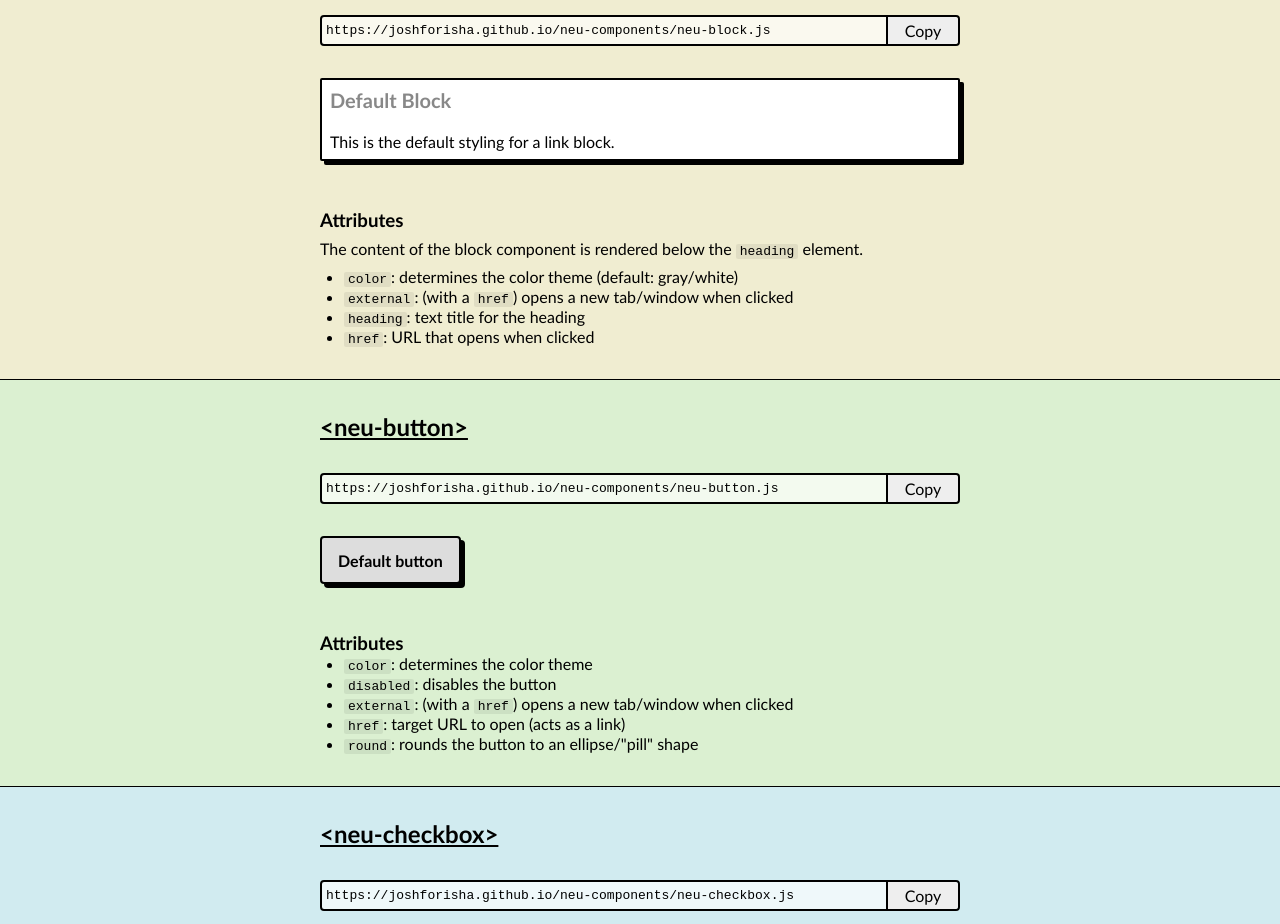
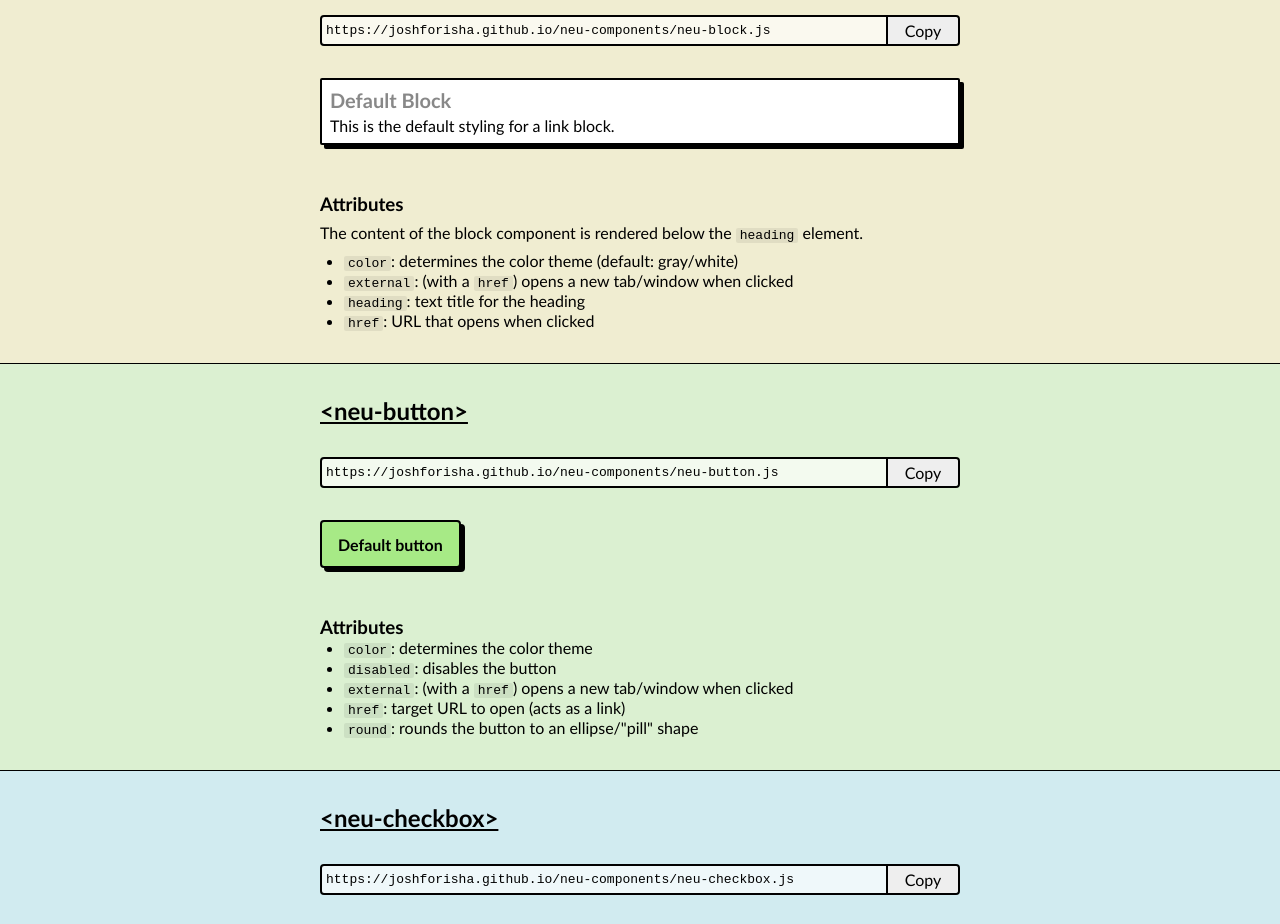
Before and after one commit to joshforisha/neu-components, a plain HTML site: page index.html in a window 1280 px wide. Shown: the part 1020-1944 px from the top of the page. Drawn offline with Linux system fonts and the light colour scheme.

Commit message:
Refactor neu-block content

```diff
--- a/index.html
+++ b/index.html
@@ -298,7 +298,7 @@
       <h2><a href="#neu-button">&lt;neu-button&gt;</a></h2>
       <copy-link url="https://joshforisha.github.io/neu-components/neu-button.js"></copy-link>
       <div>
-        <neu-button>Default button</neu-button>
+        <neu-button color="green">Default button</neu-button>
       </div>
       <aside>
         <h3>Attributes</h3>
@@ -788,6 +788,24 @@
       slider.addEventListener('input', (event) => {
         slider.setAttribute('trailing', event.target.value)
       })
+
+      /*
+      const blockSection = document.getElementById('neu-block')
+      const aside = document.createElement('aside')
+      const block = document.createElement('neu-block')
+      block.setAttribute('heading', 'Test Block')
+      const testP = document.createElement('p')
+      testP.textContent = 'Initial text.'
+      block.appendChild(testP)
+      aside.appendChild(block)
+      blockSection.appendChild(aside)
+
+      setTimeout(() => {
+        const newText = document.createElement('p')
+        newText.textContent = 'New text!'
+        block.appendChild(newText)
+      }, 3000)
+      */
     </script>
   </body>
 </html>
--- a/neu-block.js
+++ b/neu-block.js
@@ -48,11 +48,12 @@ const styles = `
   margin: 0 0 var(--tiny);
 }
 
-p {
-  margin: 0;
+[slot="content"] p {
+  margin-bottom: 0;
+  margin-top: var(--tiny);
 
-  &:not(:first-of-type) {
-    margin-top: var(--small);
+  &:first-child {
+    margin-top: 0;
   }
 }
 
@@ -94,12 +95,13 @@ class NeuBlock extends HTMLElement {
     this.block = document.createElement('a')
     this.block.classList.add('block')
 
-    this.contentSlot = document.createElement('slot')
-    this.contentSlot.innerHTML = this.innerHTML
-    this.block.appendChild(this.contentSlot)
+    this.content = document.createElement('div')
+    this.content.setAttribute('slot', 'content')
+    this.content.innerHTML = this.innerHTML
+    this.block.appendChild(this.content)
 
     const observer = new MutationObserver(() => {
-      this.contentSlot.innerHTML = this.innerHTML
+      this.content.innerHTML = this.innerHTML
     })
     observer.observe(this, {
       childList: true,
@@ -131,7 +133,6 @@ class NeuBlock extends HTMLElement {
         }
         break
       case 'external':
-        console.log(newValue)
         if (newValue !== null) {
           this.block.setAttribute('target', '_blank')
         } else {
```
